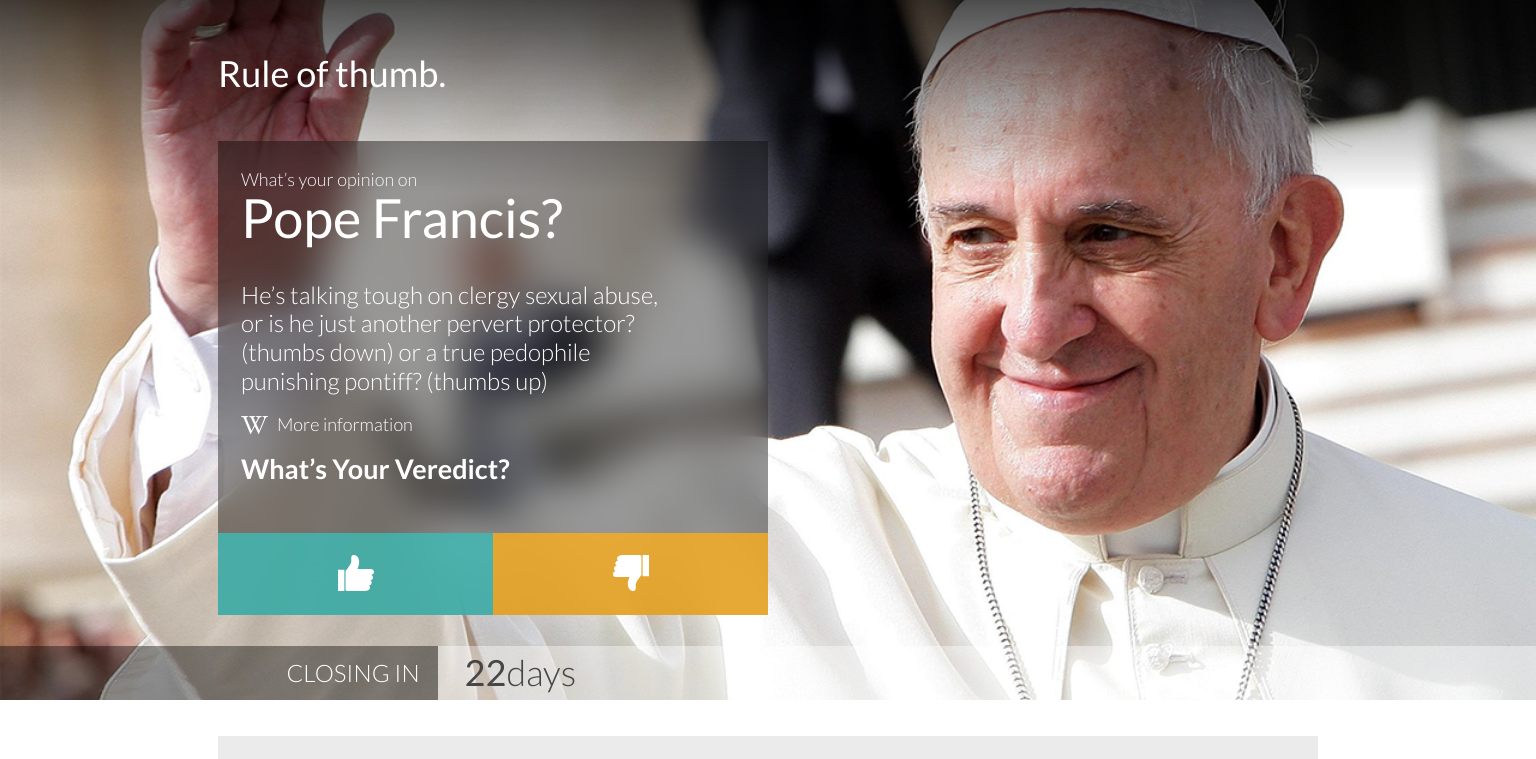
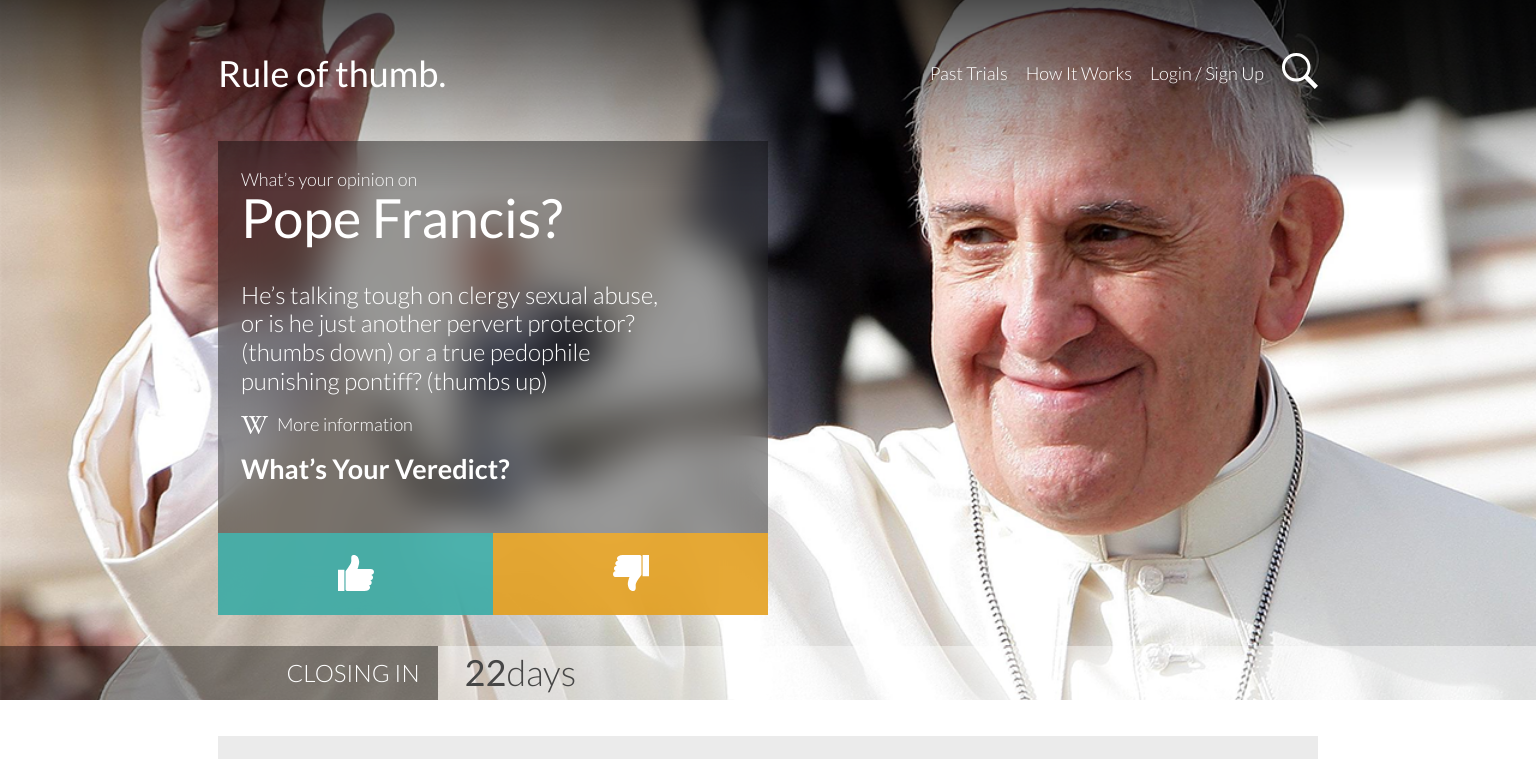
Before and after one commit to fxisco/zemoga-ui-test, a Vue app: page / in a window 1536 px wide. Shown: the top 759 px of the page. Built offline with nearby package versions, Linux system fonts and the light colour scheme.

Commit message:
feat(header): add nav to desktop view

```diff
--- a/src/components/Header.vue
+++ b/src/components/Header.vue
@@ -9,6 +9,12 @@
     <div class="header__container">
       <div class="header__title-container">
         <span class="header__page-name">Rule of thumb.</span>
+        <nav class="header__nav">
+          <a>Past Trials</a>
+          <a>How It Works</a>
+          <a>Login / Sign Up</a>
+          <button aria-label="Search"><img src="../assets/search.svg" /></button>
+        </nav>
       </div>
       <button class="header__menu-icon" aria-haspopup="true" aria-expanded="false">
         <img aria-hidden="true" src="../assets/hamburger.svg" />
@@ -26,11 +32,9 @@
   z-index: 1;
 
   &__container {
-    background: linear-gradient(
-      180deg,
-      rgba(0, 0, 0, 0.698864) 0%,
-      rgba(0, 0, 0, 0.0001) 100%
-    );
+    background: linear-gradient(180deg,
+        rgba(0, 0, 0, 0.698864) 0%,
+        rgba(0, 0, 0, 0.0001) 100%);
     height: 7.5rem;
     padding-left: 0.75rem;
     padding-top: 1.875rem;
@@ -52,6 +56,10 @@
     position: absolute;
     top: 1.5rem;
     right: 1.5rem;
+  }
+
+  &__nav {
+    display: none;
   }
 }
 
@@ -77,6 +85,11 @@
       padding-top: 3.25rem;
     }
 
+    &__title-container {
+      display: flex;
+      justify-content: space-between;
+    }
+
     &__page-name {
       font-size: 2.25rem;
       line-height: 2.7rem;
@@ -85,6 +98,21 @@
     &__menu-icon {
       display: none;
     }
+
+    &__nav > a {
+      cursor: pointer;
+    }
+
+    &__nav {
+      align-items: center;
+      color: #FFF;
+      display: flex;
+      font-size: 1.125rem;
+      font-weight: 300;
+      gap: 1.125rem;
+      line-height: 1.35rem;
+      top: 3.5rem;
+    }
   }
 }
 </style>
```
